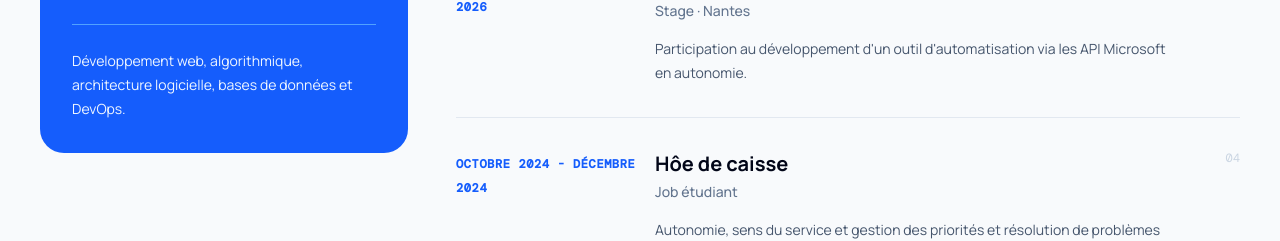
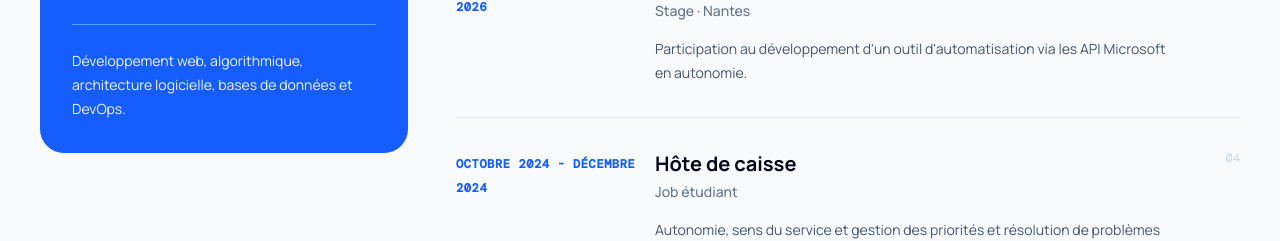
Before and after one commit to guiiireg/portfolio, a React (Vite) app: page / in a window 1280 px wide. Shown: the part 3069-3310 px from the top of the page. Built offline with nearby package versions, Linux system fonts and the light colour scheme.

Commit message:
fix: typo error in hote de caisse where the t was missing

```diff
--- a/src/App.tsx
+++ b/src/App.tsx
@@ -202,7 +202,7 @@ const experiences = [
 ,
     {
         period: "Octobre 2024 - Décembre 2024",
-        title: "Hôe de caisse",
+        title: "Hôte de caisse",
         meta: "Job étudiant",
         text: "Autonomie, sens du service et gestion des priorités et résolution de problèmes dans un environnement rythmé.",
     },
```
